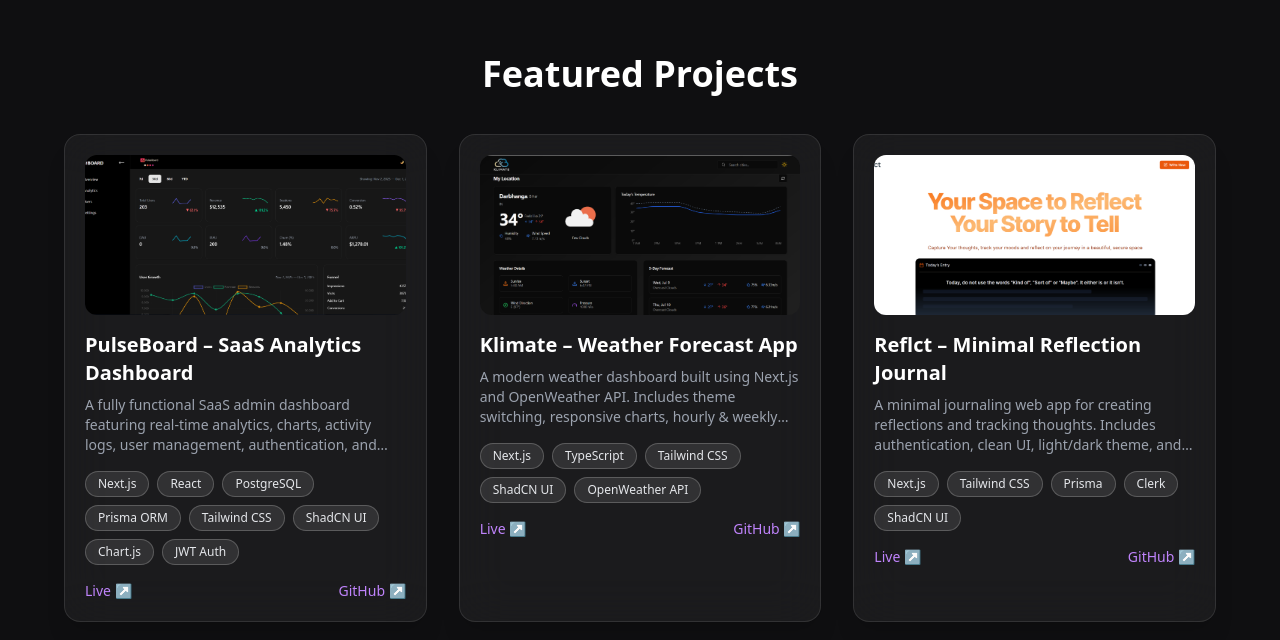
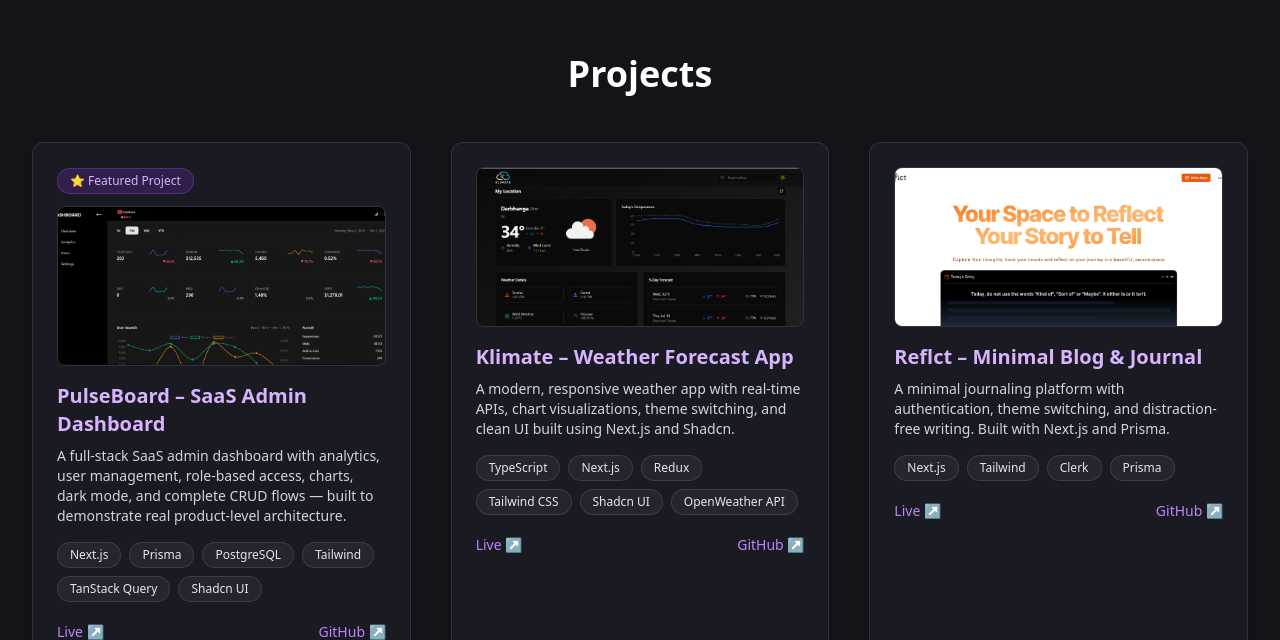
Before and after one commit to Shad-dil/my-portfolio, a React (Vite) app: page / in a window 1280 px wide. Shown: the part 2160-2800 px from the top of the page. Built offline with nearby package versions, Linux system fonts and the light colour scheme.

Commit message:
updating layout and styling

```diff
--- a/src/components/Hero.jsx
+++ b/src/components/Hero.jsx
@@ -77,7 +77,7 @@ const Hero = () => (
   //     <path d="M0,160L80,176C160,192,320,224,480,218.7C640,213,800,171,960,170.7C1120,171,1280,213,1360,234.7L1440,256L1440,320L1360,320C1280,320,1120,320,960,320C800,320,640,320,480,320C320,320,160,320,80,320L0,320Z" />
   //   </svg>
   // </section>
-  <section className="pt-28 pb-20 text-center bg-[#0f0f13] text-white">
+  <section className="pt-28 pb-20 text-center bg-[#18012f] text-white">
     <div className="max-w-3xl mx-auto">
       <motion.h1
         initial={{ opacity: 0, y: 8 }}
--- a/src/components/Projects.jsx
+++ b/src/components/Projects.jsx
@@ -206,45 +206,43 @@ import { IoMdCloseCircle } from "react-icons/io";
 // ⭐ Updated Senior-Level Projects List
 const projects = [
   {
-    title: "PulseBoard – SaaS Analytics Dashboard",
-    desc: "A fully functional SaaS admin dashboard featuring real-time analytics, charts, activity logs, user management, authentication, and Prisma-based database integration. Built with Next.js 16, PostgreSQL, Tailwind, ShadCN UI, Prisma ORM, and Chart.js.",
+    title: "PulseBoard – SaaS Admin Dashboard",
+    featured: true,
+    desc: "A full-stack SaaS admin dashboard with analytics, user management, role-based access, charts, dark mode, and complete CRUD flows — built to demonstrate real product-level architecture.",
     screenshot: "/dashboard_preview.png",
     Livelink: "https://pulse-board-sigma.vercel.app/",
     Githublink: "https://github.com/Shad-dil/pulse-board",
     tech: [
       "Next.js",
-      "React",
+      "Prisma",
       "PostgreSQL",
-      "Prisma ORM",
-      "Tailwind CSS",
-      "ShadCN UI",
-      "Chart.js",
-      "JWT Auth",
+      "Tailwind",
+      "TanStack Query",
+      "Shadcn UI",
     ],
   },
-
   {
     title: "Klimate – Weather Forecast App",
-    desc: "A modern weather dashboard built using Next.js and OpenWeather API. Includes theme switching, responsive charts, hourly & weekly forecasts, and a clean UI powered by Tailwind + ShadCN.",
+    desc: "A modern, responsive weather app with real-time APIs, chart visualizations, theme switching, and clean UI built using Next.js and Shadcn.",
     screenshot: "/klimate.png",
     Livelink: "https://klimate-app-shad.vercel.app/",
     Githublink: "https://github.com/Shad-dil/Klimate-app",
     tech: [
+      "TypeScript",
       "Next.js",
-      "TypeScript",
+      "Redux",
       "Tailwind CSS",
-      "ShadCN UI",
+      "Shadcn UI",
       "OpenWeather API",
     ],
   },
-
   {
-    title: "Reflct – Minimal Reflection Journal",
-    desc: "A minimal journaling web app for creating reflections and tracking thoughts. Includes authentication, clean UI, light/dark theme, and Prisma-powered backend.",
+    title: "Reflct – Minimal Blog & Journal",
+    desc: "A minimal journaling platform with authentication, theme switching, and distraction-free writing. Built with Next.js and Prisma.",
     screenshot: "/reflect.png",
     Livelink: "https://reflct-pi.vercel.app/",
     Githublink: "https://github.com/Shad-dil/reflct",
-    tech: ["Next.js", "Tailwind CSS", "Prisma", "Clerk", "ShadCN UI"],
+    tech: ["Next.js", "Tailwind", "Clerk", "Prisma"],
   },
 ];
 
@@ -252,82 +250,94 @@ export default function Projects() {
   const [modalOpen, setModalOpen] = useState(false);
   const [selected, setSelected] = useState(null);
 
+  const sorted = [...projects].sort((a, b) =>
+    a.featured ? -1 : b.featured ? 1 : 0
+  );
+
   return (
-    <section id="projects" className="px-6 py-20 bg-[#0f0f11] text-white">
-      <div className="max-w-6xl mx-auto">
-        <h2 className="text-3xl md:text-4xl font-bold mb-10 text-center">
-          Featured Projects
-        </h2>
+    <section id="projects" className="px-8 py-20 bg-[#13131a] text-white">
+      {/* Heading */}
+      <motion.h2
+        initial={{ opacity: 0, y: 40 }}
+        whileInView={{ opacity: 1, y: 0 }}
+        transition={{ duration: 0.5 }}
+        viewport={{ once: true }}
+        className="text-4xl font-bold mb-12 text-center"
+      >
+        Projects
+      </motion.h2>
 
-        {/* GRID */}
-        <div className="grid md:grid-cols-2 lg:grid-cols-3 gap-8">
-          {projects.map((project, i) => (
+      {/* Project Grid */}
+      <div className="grid md:grid-cols-2 lg:grid-cols-3 gap-10">
+        {sorted.map((p, i) => (
           <motion.div
             key={i}
-              initial={{ opacity: 0, y: 40 }}
+            initial={{ opacity: 0, y: 60 }}
             whileInView={{ opacity: 1, y: 0 }}
-              transition={{ duration: 0.5, delay: i * 0.15 }}
+            transition={{ duration: 0.6, delay: i * 0.15 }}
             viewport={{ once: true }}
-              className="
-                bg-white/5 border border-white/10 rounded-2xl
-                p-5 shadow-xl backdrop-blur-xl
-                hover:shadow-purple-500/20 hover:-translate-y-2
-                transition-all duration-300 cursor-pointer
-              "
+            className="rounded-xl bg-[#1a1a22] border border-white/10 p-6 shadow-lg hover:shadow-purple-500/20 transition-all duration-300 hover:-translate-y-1"
+          >
+            {/* Featured Badge */}
+            {p.featured && (
+              <span className="inline-block mb-3 px-3 py-1 text-xs bg-purple-600/20 text-purple-300 border border-purple-500/30 rounded-full">
+                ⭐ Featured Project
+              </span>
+            )}
+
+            {/* Screenshot */}
+            <div
               onClick={() => {
-                setSelected(project);
+                setSelected(p);
                 setModalOpen(true);
               }}
+              className="relative group cursor-pointer"
             >
-              {/* IMAGE */}
-              <div className="relative group">
               <img
-                  src={project.screenshot}
-                  alt={project.title}
-                  className="rounded-xl h-40 w-full object-cover group-hover:opacity-90 transition"
+                src={p.screenshot}
+                className="rounded-lg h-40 w-full object-cover border border-white/10 group-hover:opacity-80 transition"
+                alt={p.title}
               />
-                <div className="absolute inset-0 bg-black/40 opacity-0 group-hover:opacity-100 rounded-xl flex items-center justify-center transition">
-                  <span className="text-white font-medium">Preview</span>
+              <div className="absolute inset-0 bg-black/40 opacity-0 group-hover:opacity-100 flex items-center justify-center rounded-lg transition">
+                <span className="text-sm font-semibold">Preview</span>
               </div>
             </div>
 
-              {/* TEXT */}
-              <h3 className="text-xl font-semibold mt-4 mb-2">
-                {project.title}
+            {/* Title */}
+            <h3 className="mt-4 text-xl font-semibold text-purple-300">
+              {p.title}
             </h3>
 
-              <p className="text-sm text-gray-400 line-clamp-3">
-                {project.desc}
-              </p>
+            {/* Description */}
+            <p className="mt-2 text-sm text-gray-300">{p.desc}</p>
 
-              {/* TECH */}
+            {/* Tech Stack */}
             <div className="flex flex-wrap gap-2 mt-4">
-                {project.tech.map((tech, t) => (
+              {p.tech.map((t, idx) => (
                 <span
-                    key={t}
-                    className="
-                      text-xs px-3 py-1 rounded-full
-                      bg-white/10 border border-white/20
-                      text-gray-200
-                    "
+                  key={idx}
+                  className="px-3 py-1 rounded-full text-xs bg-white/5 border border-white/10 text-gray-200"
                 >
-                    {tech}
+                  {t}
                 </span>
               ))}
             </div>
 
-              {/* LINKS */}
-              <div className="flex justify-between mt-4 text-sm">
+            {/* Links */}
+            <div className="flex justify-between mt-5 text-sm">
               <a
-                  href={project.Livelink}
+                href={p.Livelink}
                 target="_blank"
+                rel="noopener noreferrer"
                 className="text-purple-400 hover:underline"
               >
                 Live ↗
               </a>
+
               <a
-                  href={project.Githublink}
+                href={p.Githublink}
                 target="_blank"
+                rel="noopener noreferrer"
                 className="text-purple-400 hover:underline"
               >
                 GitHub ↗
@@ -336,58 +346,31 @@ export default function Projects() {
           </motion.div>
         ))}
       </div>
-      </div>
 
-      {/* MODAL */}
+      {/* Modal */}
       {modalOpen && selected && (
         <div
-          className="fixed inset-0 bg-black/80 backdrop-blur-md flex items-center justify-center z-50 p-4 "
+          className="fixed inset-0 bg-black/85 z-50 flex items-center justify-center"
           onClick={() => setModalOpen(false)}
         >
           <div
-            className="bg-[#18181c] p-6 rounded-2xl max-w-[700px] w-full relative shadow-2xl border border-white/10"
+            className="relative p-4 bg-[#1a1a22] rounded-xl w-full max-w-2xl"
             onClick={(e) => e.stopPropagation()}
           >
-            {/* Close */}
             <button
+              className="absolute top-2 right-2 text-3xl text-gray-300"
               onClick={() => setModalOpen(false)}
-              className="absolute top-3 right-3 text-3xl text-gray-300 hover:text-white"
             >
               <IoMdCloseCircle />
             </button>
 
             <img
               src={selected.screenshot}
-              alt={selected.title}
-              className="rounded-xl w-full h-60 object-cover mb-4"
+              className="w-full rounded-lg"
+              alt="preview"
             />
 
-            <h3 className="text-2xl font-bold mb-2">{selected.title}</h3>
-            <p className="text-gray-300 mb-4">{selected.desc}</p>
-
-            <div className="flex flex-wrap gap-2 mb-4">
-              {selected.tech.map((tech, i) => (
-                <span
-                  key={i}
-                  className="text-xs px-3 py-1 bg-white/10 border border-white/20 rounded-full"
-                >
-                  {tech}
-                </span>
-              ))}
-            </div>
-
-            <div className="flex justify-between text-purple-400 text-sm">
-              <a href={selected.Livelink} target="_blank" className="underline">
-                Live ↗
-              </a>
-              <a
-                href={selected.Githublink}
-                target="_blank"
-                className="underline"
-              >
-                GitHub ↗
-              </a>
-            </div>
+            <h2 className="text-xl mt-3 font-semibold">{selected.title}</h2>
           </div>
         </div>
       )}
```
Lines whose indentation alone changed are shown as unchanged.
